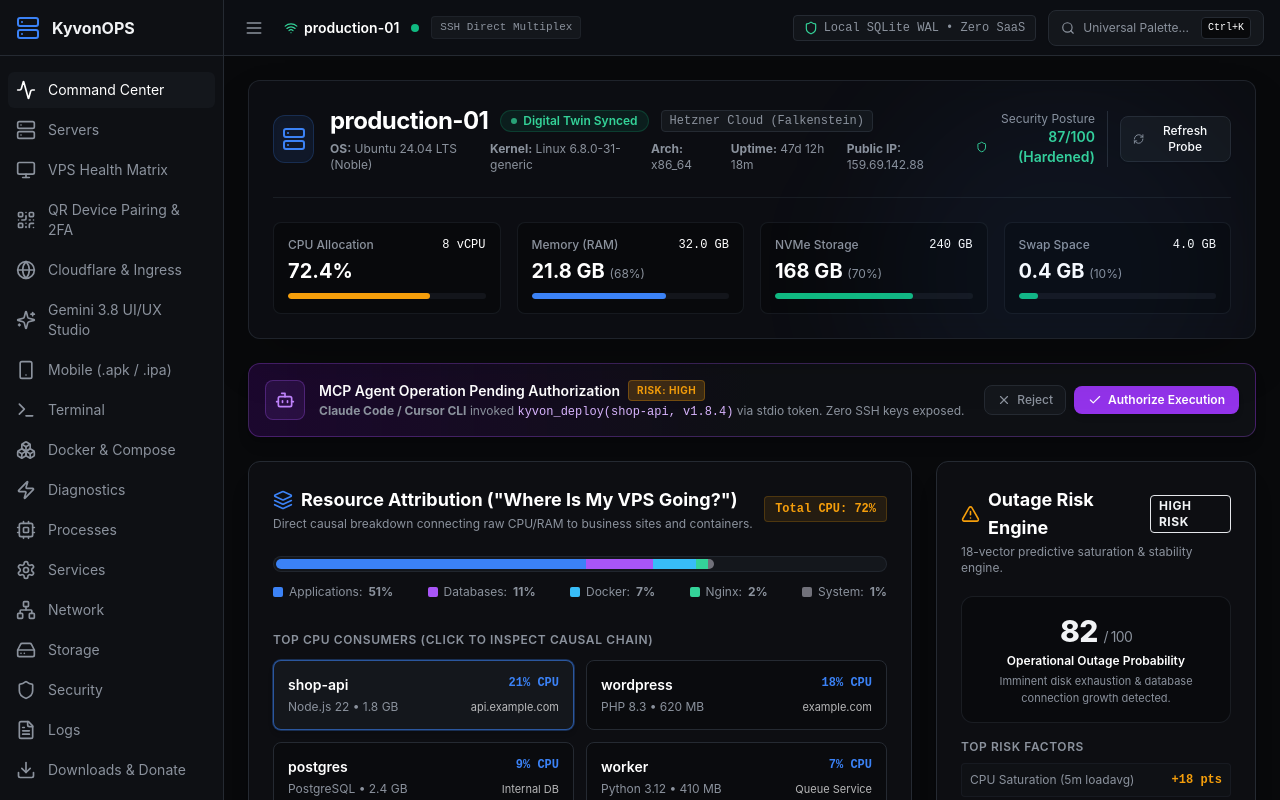
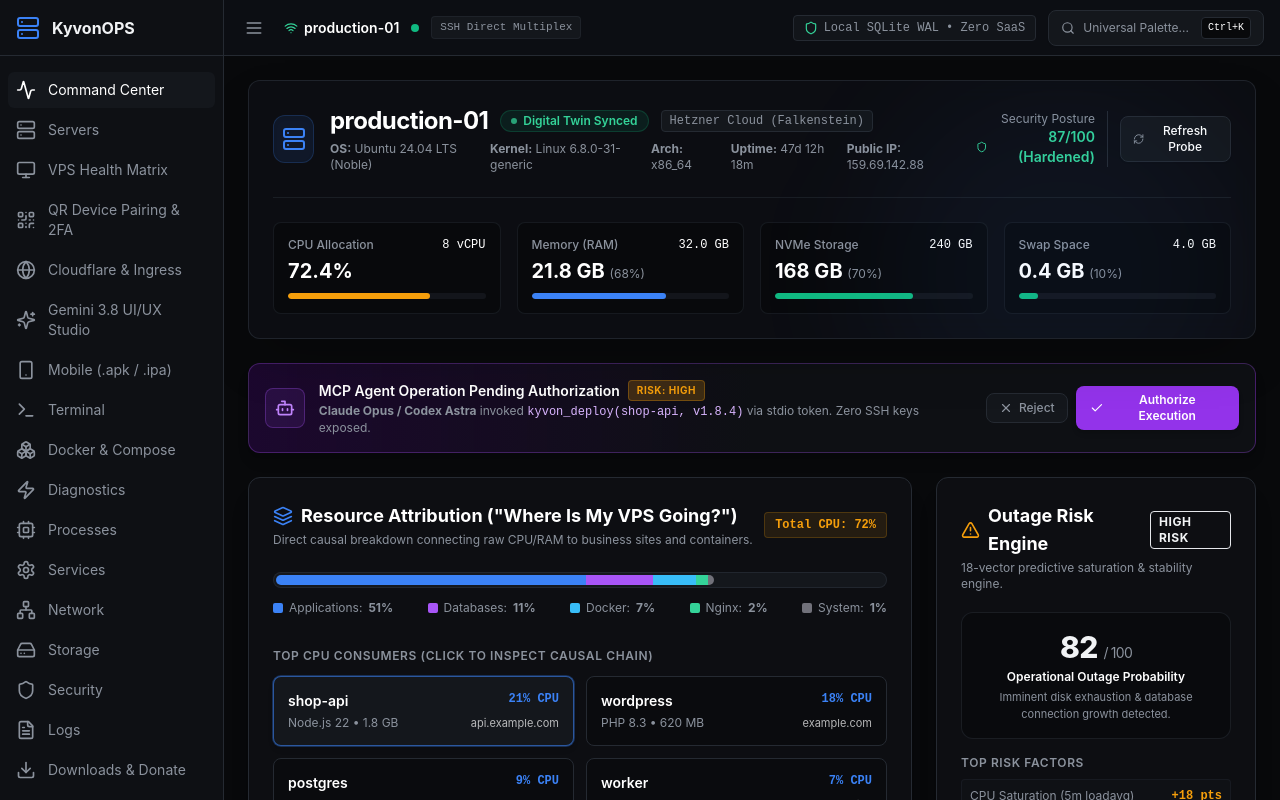
Before and after one commit to Filip2k03/kyvon_ops, a React (Vite) app in the folder apps/desktop/: page /command-center in a window 1280 px wide. Built offline with nearby package versions, Linux system fonts and the light colour scheme.

Commit message:
docs: standardize agent nomenclature across documents and UI

```diff
--- a/apps/desktop/src/features/command-center/CommandCenter.tsx
+++ b/apps/desktop/src/features/command-center/CommandCenter.tsx
@@ -115,7 +115,7 @@ export const CommandCenter: React.FC = () => {
               </span>
             </div>
             <p className="text-xs text-secondary mt-0.5">
-              <strong>Claude Code / Cursor CLI</strong> invoked <code className="text-purple-300 font-mono">kyvon_deploy(shop-api, v1.8.4)</code> via stdio token. Zero SSH keys exposed.
+              <strong>Claude Opus / Codex Astra</strong> invoked <code className="text-purple-300 font-mono">kyvon_deploy(shop-api, v1.8.4)</code> via stdio token. Zero SSH keys exposed.
             </p>
           </div>
         </div>
--- a/apps/desktop/src/features/downloads/DownloadPortal.tsx
+++ b/apps/desktop/src/features/downloads/DownloadPortal.tsx
@@ -344,7 +344,7 @@ export const DownloadPortal: React.FC = () => {
               <span>Agent Asymmetry Invariant</span>
             </div>
             <p className="text-xs text-secondary leading-relaxed">
-              External language models (Codex, Claude, Cursor) must never receive private keys or passwords. They operate through typed, schema-validated MCP tools governed by human-in-the-loop approval gates.
+              External language models (Codex Astra, Claude Opus, Agy Gemini 3.8) must never receive private keys or passwords. They operate through typed, schema-validated MCP tools governed by human-in-the-loop approval gates.
             </p>
           </div>
 
```
Also changed, not shown: 2 other files (tests, documents, lock files or other folders).
